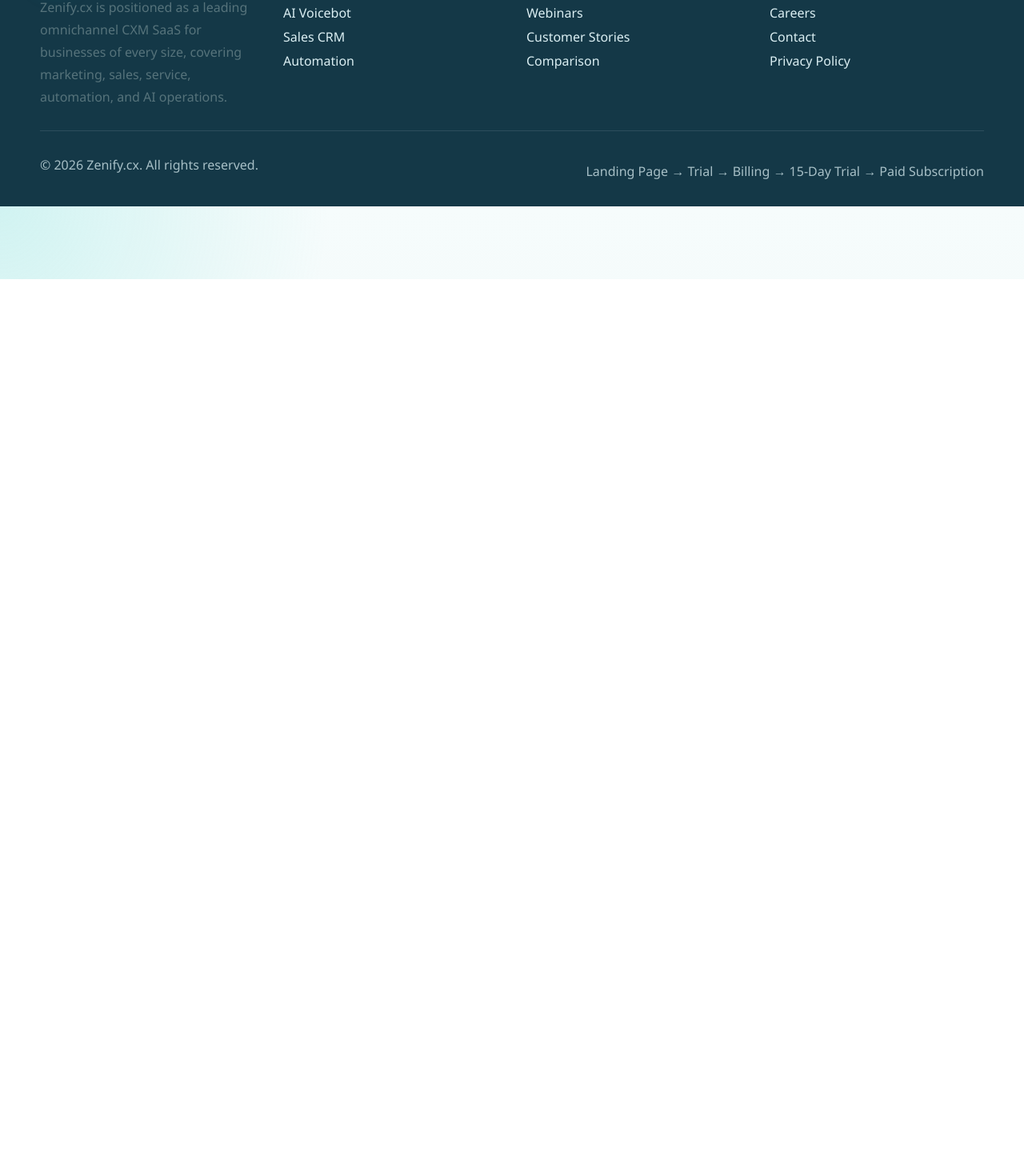
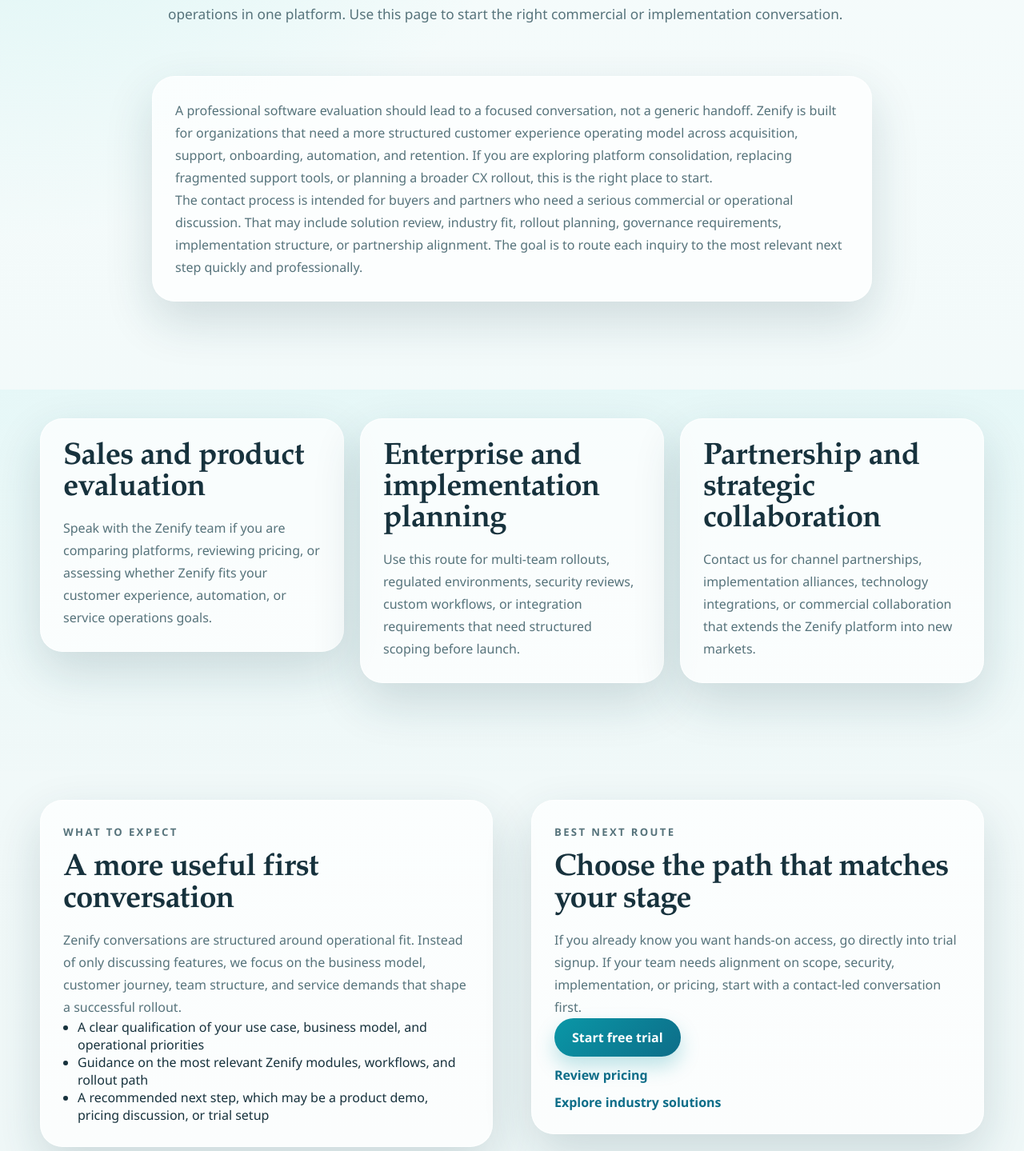
Before and after one commit to happylot/zenify, a Next.js app: page /contact in a window 1280 px wide. Shown: the part 451-1890 px from the top of the page at 80% size. Before the commit the page ends 800 px from the top, so only its background shows below. Built offline with nearby package versions, Linux system fonts and the light colour scheme.

Commit message:
add ctonact

```diff
--- a/app/contact/page.tsx
+++ b/app/contact/page.tsx
@@ -1,13 +1,109 @@
+import type { Metadata } from "next";
+import Link from "next/link";
 import { PageHero } from "@/components/page-hero";
+
+export const metadata: Metadata = {
+  title: "Contact Zenify | Sales, Partnerships, and Implementation",
+  description:
+    "Contact the Zenify team for product demos, enterprise discussions, partnership inquiries, and implementation planning.",
+};
+
+const contactPaths = [
+  {
+    title: "Sales and product evaluation",
+    text: "Speak with the Zenify team if you are comparing platforms, reviewing pricing, or assessing whether Zenify fits your customer experience, automation, or service operations goals.",
+  },
+  {
+    title: "Enterprise and implementation planning",
+    text: "Use this route for multi-team rollouts, regulated environments, security reviews, custom workflows, or integration requirements that need structured scoping before launch.",
+  },
+  {
+    title: "Partnership and strategic collaboration",
+    text: "Contact us for channel partnerships, implementation alliances, technology integrations, or commercial collaboration that extends the Zenify platform into new markets.",
+  },
+];
+
+const responseExpectations = [
+  "A clear qualification of your use case, business model, and operational priorities",
+  "Guidance on the most relevant Zenify modules, workflows, and rollout path",
+  "A recommended next step, which may be a product demo, pricing discussion, or trial setup",
+];
 
 export default function ContactPage() {
   return (
     <main>
       <PageHero
         eyebrow="Contact"
-        title="Talk to the Zenify team"
-        description="Sales, partnerships, and customer success teams can all be routed from this centralized contact page."
+        title="Contact the Zenify team for sales, enterprise planning, and strategic partnerships"
+        description="Zenify supports businesses evaluating customer experience, automation, CRM, ticketing, and lifecycle operations in one platform. Use this page to start the right commercial or implementation conversation."
       />
+
+      <section className="section section-tight">
+        <div className="container detail-card prose-block">
+          <p>
+            A professional software evaluation should lead to a focused conversation, not a generic handoff. Zenify is
+            built for organizations that need a more structured customer experience operating model across acquisition,
+            support, onboarding, automation, and retention. If you are exploring platform consolidation, replacing
+            fragmented support tools, or planning a broader CX rollout, this is the right place to start.
+          </p>
+          <p>
+            The contact process is intended for buyers and partners who need a serious commercial or operational
+            discussion. That may include solution review, industry fit, rollout planning, governance requirements,
+            implementation structure, or partnership alignment. The goal is to route each inquiry to the most relevant
+            next step quickly and professionally.
+          </p>
+        </div>
+      </section>
+
+      <section className="section section-tight tint">
+        <div className="container three-col-grid">
+          {contactPaths.map((item) => (
+            <article key={item.title} className="detail-card">
+              <h2>{item.title}</h2>
+              <p>{item.text}</p>
+            </article>
+          ))}
+        </div>
+      </section>
+
+      <section className="section section-tight">
+        <div className="container split">
+          <article className="detail-card">
+            <p className="eyebrow">What to expect</p>
+            <h2>A more useful first conversation</h2>
+            <p>
+              Zenify conversations are structured around operational fit. Instead of only discussing features, we focus
+              on the business model, customer journey, team structure, and service demands that shape a successful
+              rollout.
+            </p>
+            <ul>
+              {responseExpectations.map((item) => (
+                <li key={item}>{item}</li>
+              ))}
+            </ul>
+          </article>
+
+          <article className="detail-card">
+            <p className="eyebrow">Best next route</p>
+            <h2>Choose the path that matches your stage</h2>
+            <p>
+              If you already know you want hands-on access, go directly into trial signup. If your team needs alignment
+              on scope, security, implementation, or pricing, start with a contact-led conversation first.
+            </p>
+            <div className="cta-strip-actions">
+              <Link href="/signup" className="button">
+                Start free trial
+              </Link>
+              <Link href="/pricing" className="text-link">
+                Review pricing
+              </Link>
+              <Link href="/solutions" className="text-link">
+                Explore industry solutions
+              </Link>
+            </div>
+          </article>
+        </div>
+      </section>
     </main>
   );
 }
```
